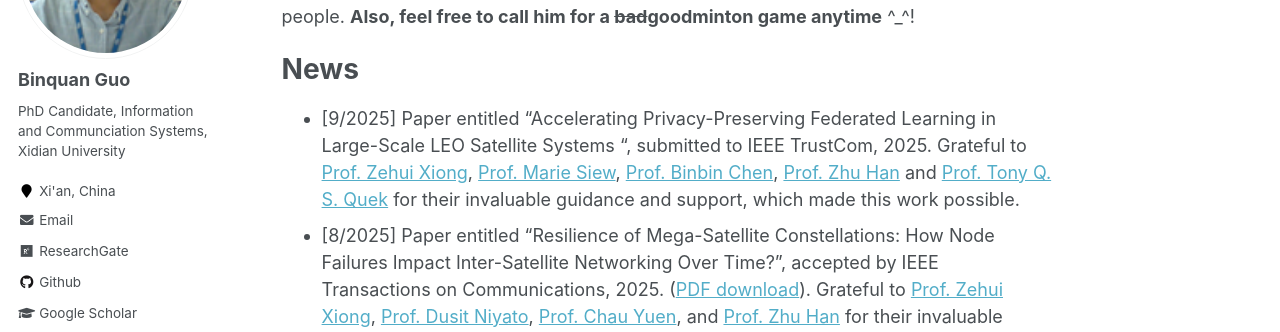
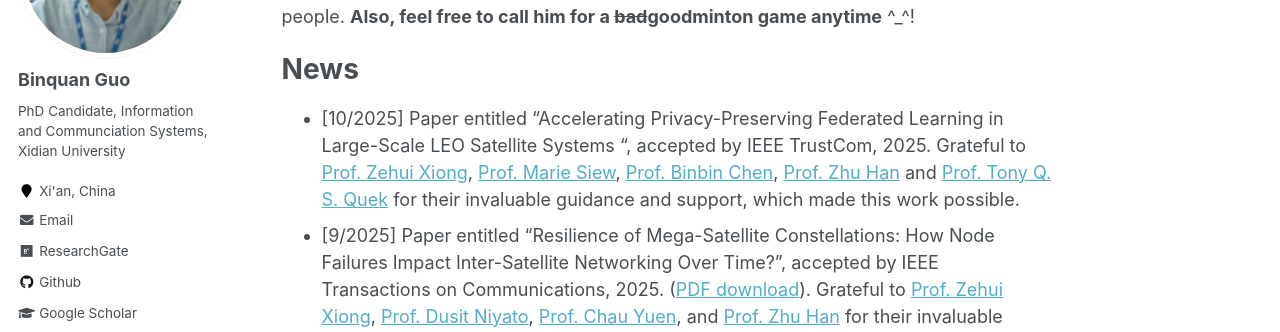
Before and after one commit to wilixx/wilixx.github.io, a Jekyll site: the page built from _pages/about.md, in a window 1280 px wide and 900 px high, scrolled down 461 px. Shown: the part 152-484 px from the top of the window. Built offline with Jekyll 4.4.1, drawn with Linux system fonts in a browser that asks for light colours; some web fonts are replaced.

Commit message:
Update about.md

```diff
--- a/_pages/about.md
+++ b/_pages/about.md
@@ -15,8 +15,8 @@ Life is a hard but precious journey. **If you are interested to collaborate with
 
 News
 ======
-* [9/2025] Paper entitled "Accelerating Privacy-Preserving Federated Learning in Large-Scale LEO Satellite Systems ", submitted to IEEE TrustCom, 2025. Grateful to [Prof. Zehui Xiong](https://sites.google.com/view/zehuixiong), [Prof. Marie Siew](https://ieeexplore.ieee.org/author/37086863656), [Prof. Binbin Chen](https://ieeexplore.ieee.org/author/37086119647), [Prof. Zhu Han](https://ieeexplore.ieee.org/author/37278605300) and [Prof. Tony Q. S. Quek](https://ieeexplore.ieee.org/author/37266597300) for their invaluable guidance and support, which made this work possible.
-* [8/2025] Paper entitled "Resilience of Mega-Satellite Constellations: How Node Failures Impact Inter-Satellite Networking Over Time?", accepted by IEEE Transactions on Communications, 2025. ([PDF download](https://ieeexplore.ieee.org/document/11164934)). Grateful to [Prof. Zehui Xiong](https://sites.google.com/view/zehuixiong), [Prof. Dusit Niyato](https://ieeexplore.ieee.org/author/37296968900), [Prof. Chau Yuen](https://ieeexplore.ieee.org/author/37273147100), and [Prof. Zhu Han](https://ieeexplore.ieee.org/author/37278605300) for their invaluable guidance and support, which made this work possible.
+* [10/2025] Paper entitled "Accelerating Privacy-Preserving Federated Learning in Large-Scale LEO Satellite Systems ", accepted by IEEE TrustCom, 2025. Grateful to [Prof. Zehui Xiong](https://sites.google.com/view/zehuixiong), [Prof. Marie Siew](https://ieeexplore.ieee.org/author/37086863656), [Prof. Binbin Chen](https://ieeexplore.ieee.org/author/37086119647), [Prof. Zhu Han](https://ieeexplore.ieee.org/author/37278605300) and [Prof. Tony Q. S. Quek](https://ieeexplore.ieee.org/author/37266597300) for their invaluable guidance and support, which made this work possible.
+* [9/2025] Paper entitled "Resilience of Mega-Satellite Constellations: How Node Failures Impact Inter-Satellite Networking Over Time?", accepted by IEEE Transactions on Communications, 2025. ([PDF download](https://ieeexplore.ieee.org/document/11164934)). Grateful to [Prof. Zehui Xiong](https://sites.google.com/view/zehuixiong), [Prof. Dusit Niyato](https://ieeexplore.ieee.org/author/37296968900), [Prof. Chau Yuen](https://ieeexplore.ieee.org/author/37273147100), and [Prof. Zhu Han](https://ieeexplore.ieee.org/author/37278605300) for their invaluable guidance and support, which made this work possible.
 * [7/2025] Paper entitled "Enhancing Mega-Satellite Networks with Generative Semantic Communication: A Networking Perspective", accepted by IEEE Wireless Communications, 2025. ([Preprint download](https://arxiv.org/abs/2508.07573)). Grateful to [Prof. Zehui Xiong](https://sites.google.com/view/zehuixiong), [Prof. Zhu Han](https://ieeexplore.ieee.org/author/37278605300), [Prof. Rahim Tafazolli](https://ieeexplore.ieee.org/author/37280285600), and [Prof. Tony Q. S. Quek](https://ieeexplore.ieee.org/author/37266597300) for their invaluable guidance and support, which made this work possible.
 * [5/2025] **Algorithms aim to make real-time data processing possible anywhere on Earth**, research from Singapore University of Technology and Design, Xidian University, Hunan University, Nanyang
 Technological University, and University of Houston, reported by Techxplore. Source: https://techxplore.com/news/2025-05-algorithms-aim-real-earth.html ([link](https://techxplore.com/news/2025-05-algorithms-aim-real-earth.html))
```
